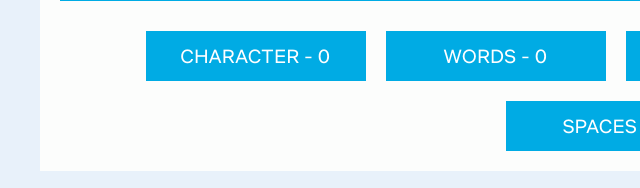
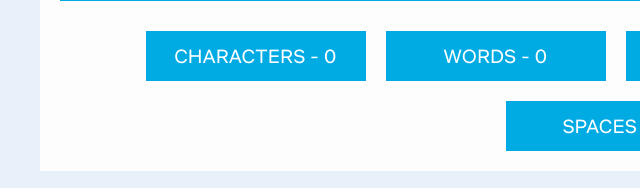
Before and after one commit to codebyafzal/Type-Count, a plain HTML site: page index.html in a window 1280 px wide. Shown: the part 750-938 px from the top of the page, 24-664 px from the left. Drawn offline with Linux system fonts and the light colour scheme.

Commit message:
Some minor text changes

```diff
--- a/index.html
+++ b/index.html
@@ -14,7 +14,7 @@
         <textarea name="text" id="input-value" placeholder="Start Typing Or Paste To Begin..."></textarea>
         <div class="result-div">
             <div id="character-div">
-                CHARACTER -
+                CHARACTERS -
                 <span id="character-span">0</span>
             </div>
             <div id="word-div">
```
